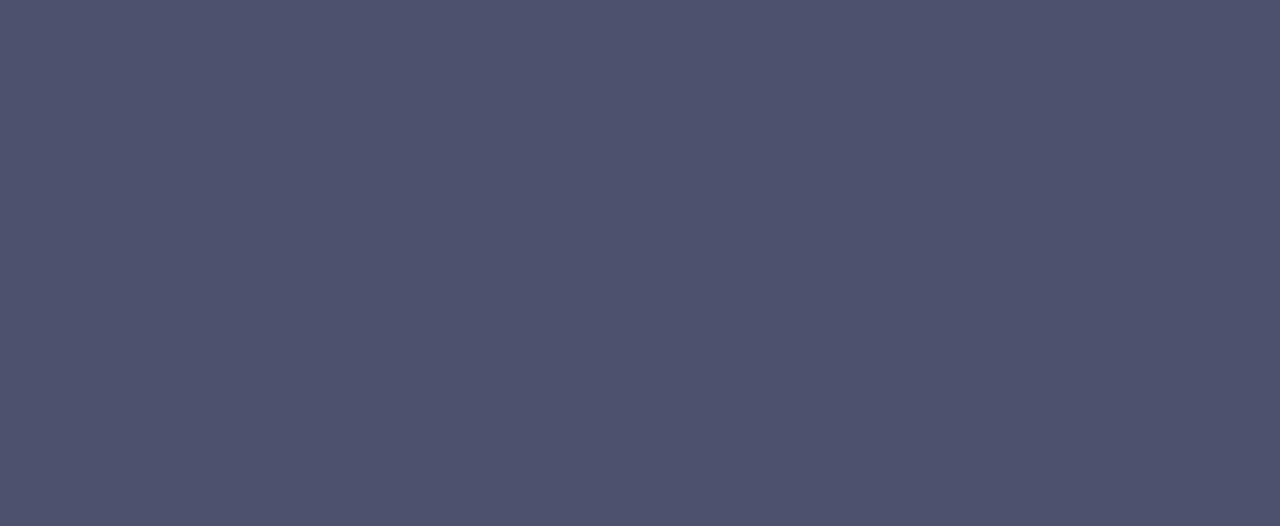
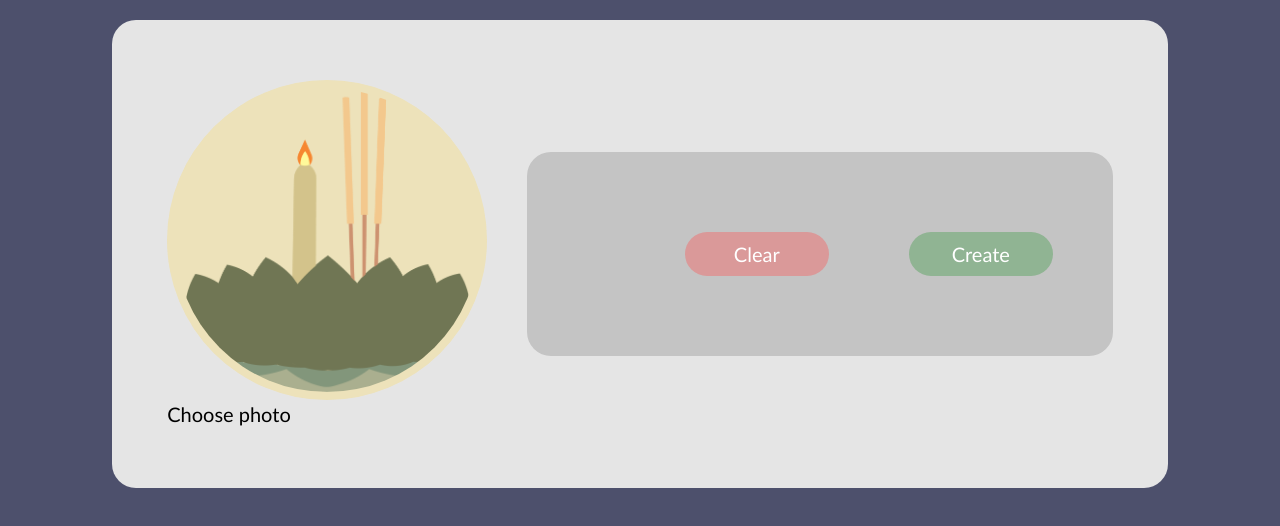
Before and after one commit to IntegratedProject-II/Front-end, a Vue app: page /addKrathong in a window 1280 px wide. Before the commit this address had no page. Shown: the top 526 px of the page. Built offline with nearby package versions, Linux system fonts and the light colour scheme.

Commit message:
[Add-Admin] CreateKrathong

```diff
--- a/src/components/navBar.vue
+++ b/src/components/navBar.vue
@@ -134,7 +134,7 @@ export default {
         .then(() => {
           this.setRole("");
           this.$router.push("/");
-          console.log("signOut method");
+          // console.log("signOut method");
         })
         .catch((err) => {
           console.log(err);
--- a/src/router/index.js
+++ b/src/router/index.js
@@ -7,6 +7,7 @@ import AllKrathong from '@/views/AllKrathong.vue'
 import Register from '@/views/Register.vue'
 import Krathong from '@/views/DetailKrathong.vue'
 import Place from '@/views/Place.vue'
+import AddKrathong from '@/views/AddKrathong.vue'
 const routes = [
   {
     path: '/',
@@ -45,8 +46,13 @@ const routes = [
   },
   {
     path:'/place',
-    name:'Placec',
+    name:'Place',
     component : Place
+  },
+  {
+    path:'/addKrathong',
+    name:'AddKrathong',
+    component : AddKrathong
   }
 
 ]
--- /dev/null
+++ b/src/views/AddKrathong.vue
@@ -0,0 +1,78 @@
+<template>
+  <div>
+    <content-layout>
+      <div
+        class="flex flex-col items-center laptop:flex-row laptop:justify-center p-10 gap-10"
+      >
+        <div>
+          <img
+            src="/src/assets/kratong2_color.png"
+            class="w-80 h-80 bg-sand rounded-full object-contain p-2 "
+          />
+          <button @click="choosePhoto">
+              Choose photo
+          </button>
+        </div>
+        <div class="bg-cloud rounded-3xl p-5 py-10 w-3/5 ">
+
+          <div class="flex justify-end">
+            <button
+              class=" bg-rose rounded-full hover:duration-300 hover:text-rose hover:bg-white p-2 tablet:m-10 m-3 w-36 text-white"
+              @click="clear"
+            >
+              Clear
+            </button>
+
+              <button
+                class=" bg-fern rounded-full hover:duration-300 hover:text-fern hover:bg-white p-2 tablet:m-10 m-3 w-36 text-white"
+              @click="create"
+              >
+                Create
+              </button>
+
+          </div>
+        </div>
+      </div>
+    </content-layout>
+  </div>
+</template>
+
+<script>
+import axios from "axios";
+export default {
+data() {
+    return {
+        entered:{
+            kt_name:"",
+            amount:0,
+            kt_image:"",
+            detail:"",
+            t_id:0
+        }
+    }
+},
+methods: {
+    clear(){
+        console.log("clear method")
+    },
+    create(){
+           axios
+          .post(`${process.env.VUE_APP_API}/addKrathong`, this.entered)
+          .then((res) => {
+            console.log(res.data);
+            alert("Create Krathong successfully");
+            this.$router.push("/loy");
+          })
+          .catch((err) => {
+              console.log(err);
+          });
+        console.log("create method")
+    },
+    choosePhoto(){
+
+    }
+
+},
+
+}
+</script>
--- a/src/views/AllKrathong.vue
+++ b/src/views/AllKrathong.vue
@@ -13,6 +13,9 @@
           {{ this.isUser }}
         </button>
       </p>
+      <router-link to="/addKrathong">
+       add Krathong btn(Admin)
+      </router-link>
       <div class="grid grid-cols-3 gap-10 w-full">
         <ul v-for="item in ktImage" :key="item.kt_id">
           <router-link :to="`/krathong/${item.kt_id}`">
@@ -56,7 +59,7 @@ export default {
     return {
       ktImage: [],
       isUser: true,
-      KrathongId : 0
+      KrathongId: 0,
     };
   },
   methods: {
@@ -81,7 +84,6 @@ export default {
   },
   mounted() {
     this.fetchKrathongImage();
-
   },
 };
 </script>
--- a/src/views/Place.vue
+++ b/src/views/Place.vue
@@ -1,9 +1,66 @@
 <template>
-    <div>
-         <navBar-layout />
-        <content-layout>
-            <header>Place</header>
-        </content-layout>
+  <div>
+    <navBar-layout />
+    <content-layout>
+      <p
+        class="text-ash tablet:text-4xl font-bold text-center  text-xl m-8 tablet:m-16"
+      >
+        Place
+      </p>
+         <!-- just copy form detailKT  -->
+      <div class="grid grid-cols-3 gap-10 w-full">
+        <ul v-for="item in ktImage" :key="item.kt_id">
+          <router-link :to="`/krathong/${item.kt_id}`">
+            <div class="flex justify-center">
+              <img
+                :src="
+                  'http://52.187.149.36/api/image/krathongImage/' + item.kt_id
+                "
+                class="w-80 h-80 bg-sand rounded-full object-contain p-2 "
+              />
+            </div>
 
-    </div>
+            <div v-if="isUser" class="flex justify-center">
+              <button
+                class=" bg-cloud text-indigo rounded-full hover:duration-300 hover:text-cloud hover:bg-indigo p-2 m-10 w-36  "
+              >
+                Choose
+              </button>
+            </div>
+          </router-link>
+
+          <!-- admin btn  -->
+          <div v-if="!isUser" class="flex justify-center">
+            <button
+              class=" bg-cloud text-indigo rounded-full hover:duration-300 hover:text-cloud hover:bg-indigo p-2 m-10 w-36  "
+            >
+              Edit
+            </button>
+          </div>
+        </ul>
+      </div>
+    </content-layout>
+  </div>
 </template>
+<script>
+import axios from "axios";
+export default {
+  data() {
+    return {
+      isUser: true,
+    };
+  },
+  methods: {
+      fetchPlace(){
+        //   just copy form detailKT
+          axios
+        .get(
+          `${process.env.VUE_APP_API}/krathong/getKrathong/${this.$route.params.kt_id}`
+        )
+        .then((res) => {
+          this.krathong = res.data.data;
+        });
+      }
+  },
+};
+</script>
--- a/src/views/Register.vue
+++ b/src/views/Register.vue
@@ -260,7 +260,7 @@ export default {
     },
     fetchCountry() {
       axios.get(`${process.env.VUE_APP_API}/country/getCountry`).then((res) => {
-        console.log(res.data);
+        // console.log(res.data);
         this.country = res.data.data;
       });
     },
```
Also changed, not shown: src/views/History.vue (+10 -0 lines), src/views/CreateKrathong.vue (deleted), 1 other file (tests, documents, lock files or other folders).
